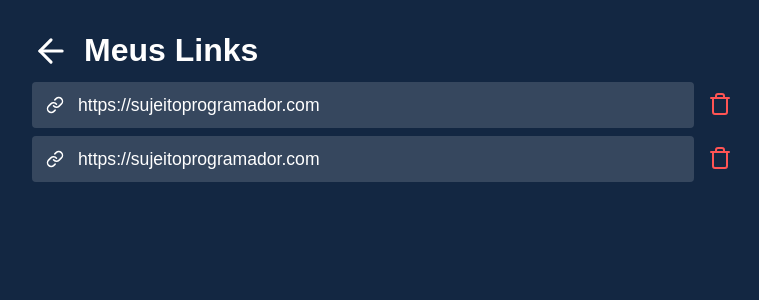
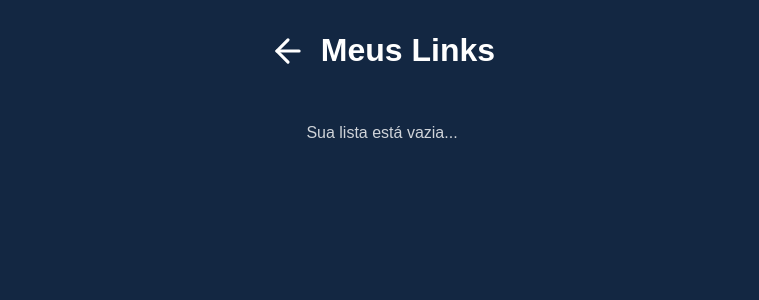
Before and after one commit to barbarapxto/meu-link, a React (Create React App) app: page /links in a window 1280 px wide. Shown: the top 300 px of the page, without its empty margins (258-1017 px from the left). Built offline with nearby package versions, Linux system fonts and the light colour scheme.

Commit message:
Exclusão de links em Meus Links

```diff
--- a/src/pages/Home/index.js
+++ b/src/pages/Home/index.js
@@ -4,6 +4,7 @@
 import LinkItem from '../../components/LinkItem';
 import { useState } from 'react';
 import api from '../../services/api';
+import { saveLink } from '../../services/store-links';
 
 function Home() {
     const [link, setLink] = useState('');
@@ -14,6 +15,7 @@
         try {
             const response = await api.post('/shorten', { long_url: link });
             setData(response.data);
+            saveLink('linksEncurtados', response.data);
             setShowModal(true);
         } catch {
             alert('Ops! Parece que algo deu errado!');
--- a/src/pages/Links/index.js
+++ b/src/pages/Links/index.js
@@ -1,39 +1,85 @@
+import { useState, useEffect } from 'react';
 import './links.css';
 import { FiArrowLeft, FiLink, FiTrash } from 'react-icons/fi';
 import { Link } from 'react-router-dom';
+import { getLinksSaved, deleteLink } from '../../services/store-links';
+import LinkItem from '../../components/LinkItem';
 
-function Links(){
-    return(
-        <div className="links-container">
-            <div className="links-header">
-                <Link to="/">
-                    <FiArrowLeft size={38} color="#fff" />
+function Links() {
+    const [myLinks, setMyLinks] = useState([]);
+    const [data, setData] = useState({});
+    const [showModal, setShowModal] = useState(false);
+    const [emptyList, setEmptyList] = useState(false);
+
+    useEffect(() => {
+        async function getLinks() {
+            const result = await getLinksSaved('linksEncurtados');
+
+            if (result.length === 0) {
+                setEmptyList(true);
+            }
+
+            setMyLinks(result);
+        }
+
+        getLinks();
+    }, []);
+
+    function handleOpenLink(link) {
+        setData(link);
+        setShowModal(true);
+    }
+
+    function handleDelete(id){
+        const links = deleteLink(myLinks, id);
+
+        if(links.length === 0) {
+            setEmptyList(true);
+        }
+
+        setMyLinks(links);
+    }
+
+    return (
+        <div className='links-container'>
+            <div className='links-header'>
+                <Link to='/'>
+                    <FiArrowLeft size={38} color='#fff' />
                 </Link>
                 <h1>Meus Links</h1>
             </div>
 
-            <div className="links-item">
-                <button className="link">
-                    <FiLink size={18} color="#fff" />
-                    https://sujeitoprogramador.com
-                </button>
-                <button className="link-delete">
-                    <FiTrash size={24} color="#FF5454" />
-                </button>
-            </div>
+            {emptyList && (
+                <div className='empty-message'>
+                    Sua lista está vazia...
+                </div>
+            )}
 
-            <div className="links-item">
-                <button className="link">
-                    <FiLink size={18} color="#fff" />
-                    https://sujeitoprogramador.com
-                </button>
-                <button className="link-delete">
-                    <FiTrash size={24} color="#FF5454"/>
-                </button>
-            </div>
+            {myLinks.map((link) => (
+                <div key={link.id} className='links-item'>
+                    <button
+                        onClick={() => handleOpenLink(link)}
+                        className='link'
+                    >
+                        <FiLink size={18} color='#fff' />
+                        {link.long_url}
+                    </button>
+                    <button className='link-delete' onClick={() => {handleDelete(link.id)}}>
+                        <FiTrash size={24} color='#FF5454'/>
+                    </button>
+                </div>
+            ))}
 
+            {showModal && (
+                <LinkItem
+                    content={data}
+                    closeModal={() => {
+                        setShowModal(false);
+                    }}
+                />
+            )}
         </div>
-    )
+    );
 }
 
 export default Links;
--- a/src/pages/Links/links.css
+++ b/src/pages/Links/links.css
@@ -68,3 +68,9 @@
         width: 100%;
     }
 }
+
+.empty-message{
+    margin-top: 50px;
+    color: rgb(255, 255, 255, .8);
+    text-align: center;
+}
--- /dev/null
+++ b/src/services/store-links.js
@@ -0,0 +1,29 @@
+export async function getLinksSaved(key) {
+    const myLinks = await localStorage.getItem(key);
+    let linksSaves = JSON.parse(myLinks) || [];
+    return linksSaves;
+}
+
+export async function saveLink(key, newLink) {
+    let linksStored = await getLinksSaved(key);
+    const hasLink = linksStored.some((link) => link.id === newLink.id);
+
+    if (hasLink) {
+        console.log('Esse link já existe na sua lista');
+        return;
+    }
+
+    linksStored.push(newLink);
+    await localStorage.setItem(key, JSON.stringify(linksStored));
+    console.log('Link salvo com sucesso!');
+}
+
+export function deleteLink(links, id) {
+    let myLinks = links.filter((item) => {
+        return item.id !== id;
+    });
+
+    localStorage.setItem('linksEncurtados', JSON.stringify(myLinks));
+
+    return myLinks;
+}
```
